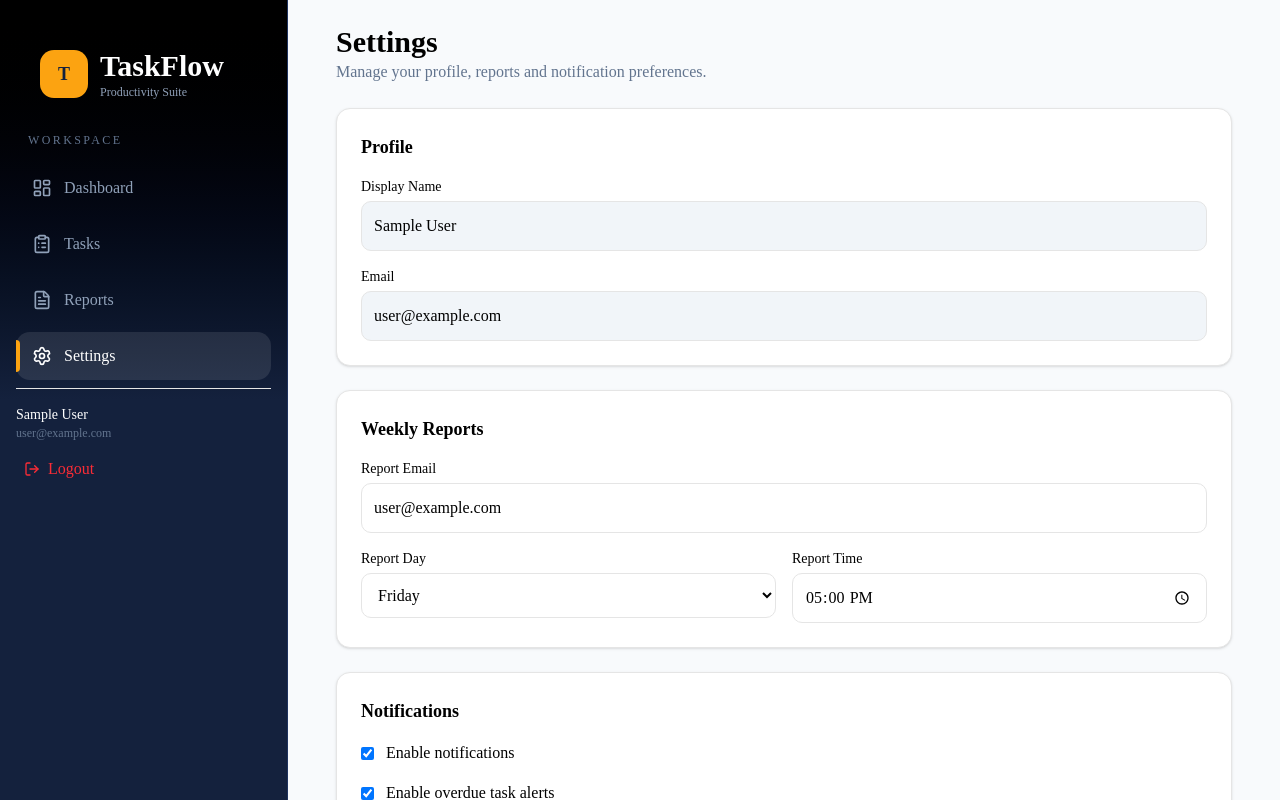
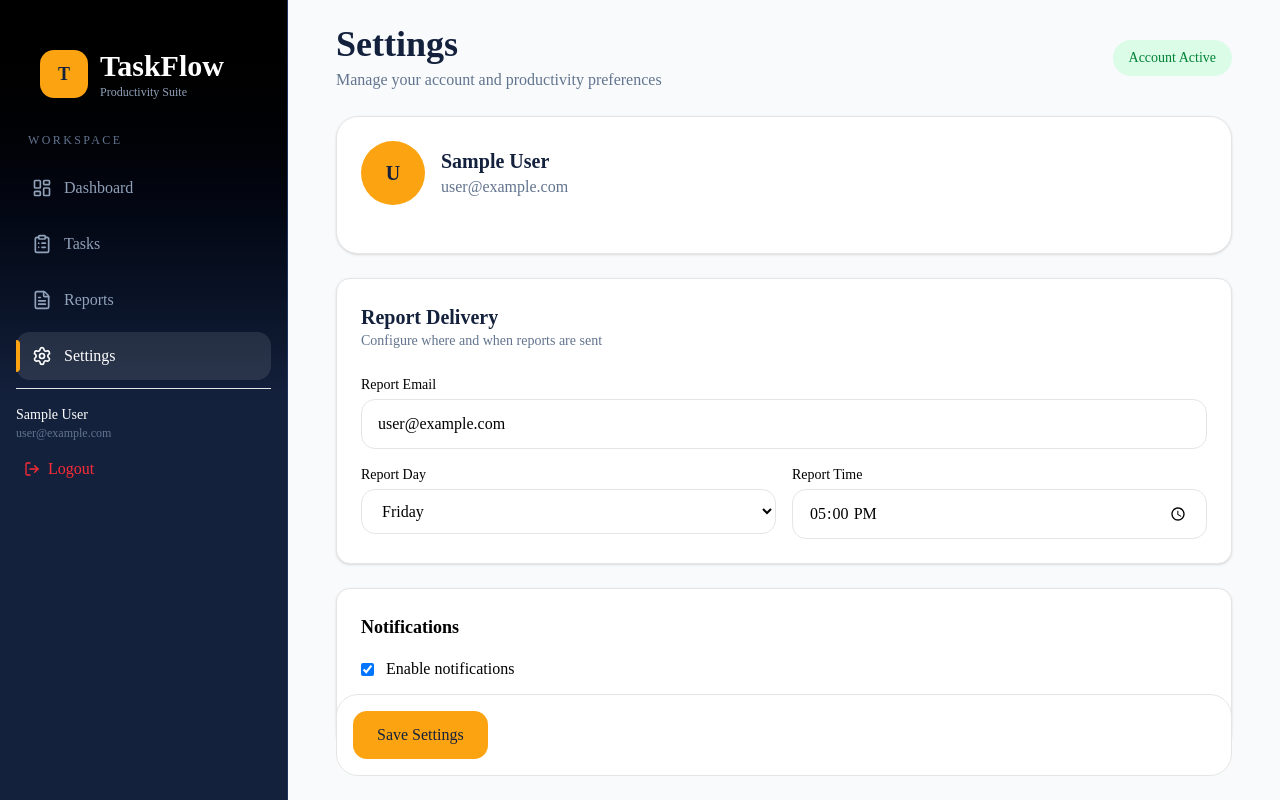
Before and after one commit to gtallen13/taskflow, a Next.js app: page /dashboard/settings in a window 1280 px wide. Built offline with nearby package versions, Linux system fonts and the light colour scheme; no server answers; the database is empty; sample sign-in values are in the browser's storage.

Commit message:
Improving settings UI

```diff
--- a/src/app/(dashboard)/dashboard/settings/page.tsx
+++ b/src/app/(dashboard)/dashboard/settings/page.tsx
@@ -128,61 +128,74 @@ export default function SettingsPage() {
 
   return (
     <div className="mx-auto max-w-4xl space-y-6">
+      <div className="flex items-center justify-between">
         <div>
-        <h1 className="text-3xl font-bold">
+          <h1 className="text-4xl font-bold text-[#14213D]">
             Settings
           </h1>
 
-        <p className="text-slate-500">
-          Manage your profile,
-          reports and notification
-          preferences.
+          <p className="mt-1 text-slate-500">
+            Manage your account and productivity preferences
           </p>
         </div>
 
+        <div className="rounded-full bg-green-100 px-4 py-2 text-sm font-medium text-green-700">
+          Account Active
+        </div>
+      </div>
+
       {/* Profile */}
-      <div className="rounded-xl border bg-white p-6 shadow-sm">
-        <h2 className="mb-4 text-lg font-semibold">
-          Profile
-        </h2>
+      <div className="
+        rounded-3xl
+        border
+        border-[#E5E5E5]
+        bg-white
+        p-6
+        shadow-sm
+        ">
 
-        <div className="grid gap-4">
-          <div>
-            <label className="mb-1 block text-sm font-medium">
-              Display Name
-            </label>
-
-            <input
-              value={
-                user?.displayName ||
-                ""
-              }
-              disabled
-              className="w-full rounded-lg border bg-slate-100 p-3"
-            />
+        <div className="mb-6 flex items-center gap-4">
+          <div
+            className="
+              flex
+              h-16
+              w-16
+              items-center
+              justify-center
+              rounded-full
+              bg-[#FCA311]
+              text-xl
+              font-bold
+              text-[#14213D]
+            "
+          >
+            {user?.email?.[0]?.toUpperCase()}
           </div>
 
           <div>
-            <label className="mb-1 block text-sm font-medium">
-              Email
-            </label>
+            <h2 className="text-xl font-bold text-[#14213D]">
+              {user?.displayName ||
+                "User"}
+            </h2>
 
-            <input
-              value={
-                user?.email || ""
-              }
-              disabled
-              className="w-full rounded-lg border bg-slate-100 p-3"
-            />
+            <p className="text-slate-500">
+              {user?.email}
+            </p>
           </div>
         </div>
       </div>
 
       {/* Reports */}
       <div className="rounded-xl border bg-white p-6 shadow-sm">
-        <h2 className="mb-4 text-lg font-semibold">
-          Weekly Reports
+        <div className="mb-6">
+          <h2 className="text-xl font-bold text-[#14213D]">
+            Report Delivery
           </h2>
+
+          <p className="text-sm text-slate-500">
+            Configure where and when reports are sent
+          </p>
+        </div>
 
         <div className="grid gap-4 md:grid-cols-2">
           <div className="md:col-span-2">
@@ -198,7 +211,14 @@ export default function SettingsPage() {
                   e.target.value
                 )
               }
-              className="w-full rounded-lg border p-3"
+              className="w-full rounded-xl
+border
+border-[#E5E5E5]
+bg-white
+px-4
+py-3
+focus:border-[#FCA311]
+focus:outline-none"
             />
           </div>
 
@@ -214,7 +234,14 @@ export default function SettingsPage() {
                   e.target.value
                 )
               }
-              className="w-full cursor-pointer rounded-lg border p-3"
+              className="w-full cursor-pointer rounded-xl
+border
+border-[#E5E5E5]
+bg-white
+px-4
+py-3
+focus:border-[#FCA311]
+focus:outline-none"
             >
               <option>
                 Monday
@@ -253,7 +280,14 @@ export default function SettingsPage() {
                   e.target.value
                 )
               }
-              className="w-full rounded-lg border p-3"
+              className="w-full rounded-xl
+border
+border-[#E5E5E5]
+bg-white
+px-4
+py-3
+focus:border-[#FCA311]
+focus:outline-none"
             />
           </div>
         </div>
@@ -305,16 +339,29 @@ export default function SettingsPage() {
         </div>
       </div>
 
-      <div className="flex justify-end">
+      <div className=" sticky bottom-0 rounded-3xl border border-[#E5E5E5] bg-white p-4 shadow-l ">
+        <div className="flex items-center justify-between">
           <button
             onClick={handleSave}
             disabled={saving}
-          className="cursor-pointer rounded-lg bg-black px-6 py-3 text-white transition-all duration-200 hover:opacity-90 active:scale-[0.98]"
+            className="
+              cursor-pointer
+              rounded-xl
+              bg-[#FCA311]
+              px-6
+              py-3
+              font-medium
+              text-[#14213D]
+              transition
+              hover:shadow-lg
+            "
           >
             {saving
               ? "Saving..."
               : "Save Settings"}
           </button>
+
+        </div>
       </div>
     </div>
   );
```
Lines whose indentation alone changed are shown as unchanged.
